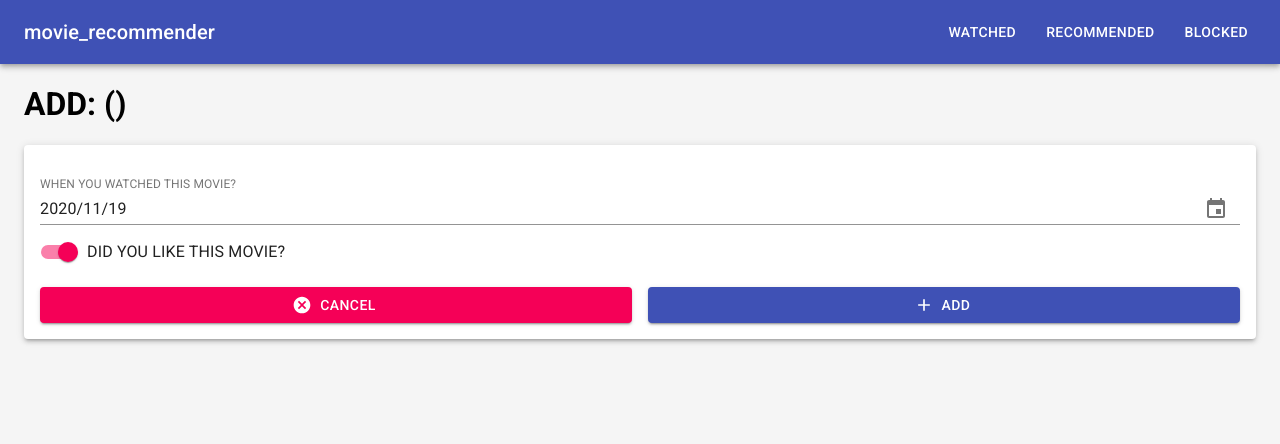
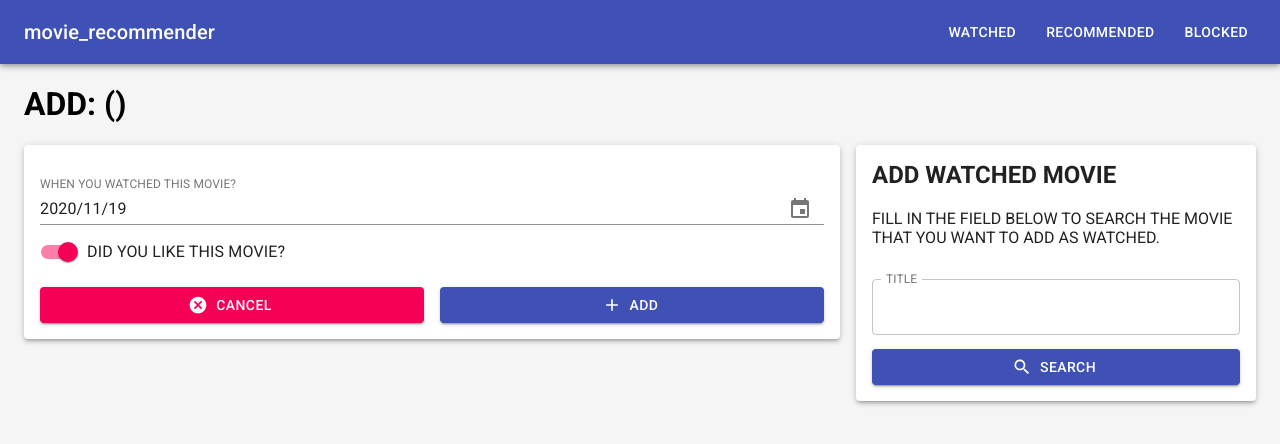
Before and after one commit to aronkst/movie_recommender_react, a React (Create React App) app: page /add in a window 1280 px wide. Shown: the top 444 px of the page. Built offline with nearby package versions, Linux system fonts and the light colour scheme.

Commit message:
add search form in searched and add

```diff
--- a/src/containers/Add/Add.js
+++ b/src/containers/Add/Add.js
@@ -17,6 +17,7 @@ import { makeStyles } from '@material-ui/core/styles';
 import { Link, useHistory } from "react-router-dom";
 import SimpleDialog from './../../components/SimpleDialog/SimpleDialog';
 import Aux from './../../hoc/Aux/Aux';
+import MovieSearch from './../../components/MovieSearch/MovieSearch';
 
 const useStyles = makeStyles((_) => ({
   buttons: {
@@ -69,6 +70,8 @@ const Search = (_) => {
   return (
     <Aux>
       <h1>ADD: {title} ({year})</h1>
+      <Grid container spacing={2}>
+        <Grid item xs={8}>
           <Card>
             <form onSubmit={handleSubmit}>
               <FormGroup row>
@@ -90,6 +93,11 @@ const Search = (_) => {
             </form>
             <SimpleDialog open={loading} title="ADDING MOVIE" />
           </Card>
+        </Grid>
+        <Grid item xs={4}>
+          <MovieSearch />
+        </Grid>
+      </Grid>
     </Aux>
   );
 }
--- a/src/containers/Search/Search.js
+++ b/src/containers/Search/Search.js
@@ -5,6 +5,8 @@ import QueryString from 'query-string';
 import Axios from './../../helpers/Axios';
 import CircularProgress from '@material-ui/core/CircularProgress';
 import MovieSearched from './../../components/MovieSearched/MovieSearched';
+import MovieSearch from './../../components/MovieSearch/MovieSearch';
+import Grid from '@material-ui/core/Grid';
 
 const Search = (_) => {
   const queryParams = QueryString.parse(useLocation().search);
@@ -28,6 +30,8 @@ const Search = (_) => {
   return (
     <Aux>
       <h1>SEARCHED BY: {title}</h1>
+      <Grid container spacing={2}>
+        <Grid item xs={8}>
           {loading
             ? <CircularProgress />
             : <Aux>
@@ -36,6 +40,11 @@ const Search = (_) => {
               })}
             </Aux>
           }
+        </Grid>
+        <Grid item xs={4}>
+          <MovieSearch />
+        </Grid>
+      </Grid>
     </Aux>
   );
 }
```
Lines whose indentation alone changed are shown as unchanged.
